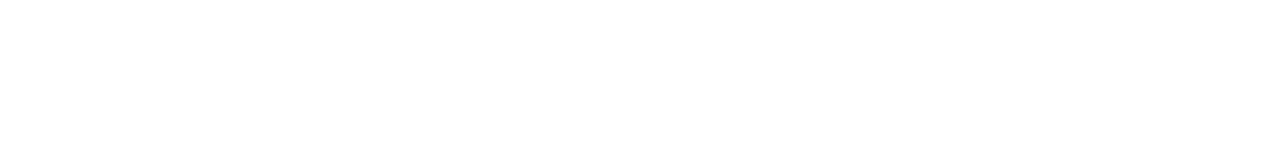
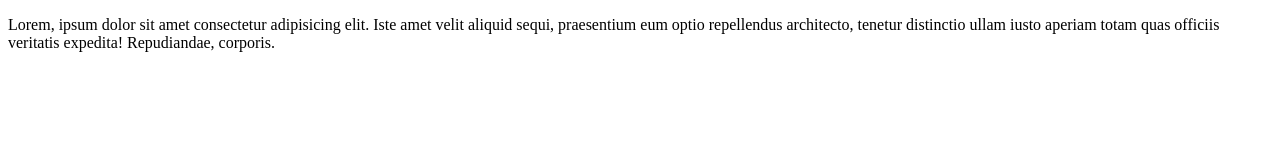
Before and after one commit to Nsafwaan/my-first-repository, a plain HTML site: page index.html in a window 1280 px wide. Drawn offline with Linux system fonts and the light colour scheme.

Commit message:
second time

```diff
--- a/index.html
+++ b/index.html
@@ -6,6 +6,6 @@
     <title>Document</title>
 </head>
 <body>
-
+    <p>Lorem, ipsum dolor sit amet consectetur adipisicing elit. Iste amet velit aliquid sequi, praesentium eum optio repellendus architecto, tenetur distinctio ullam iusto aperiam totam quas officiis veritatis expedita! Repudiandae, corporis.</p>
 </body>
 </html>
```
Also changed, not shown: 1 other file.
